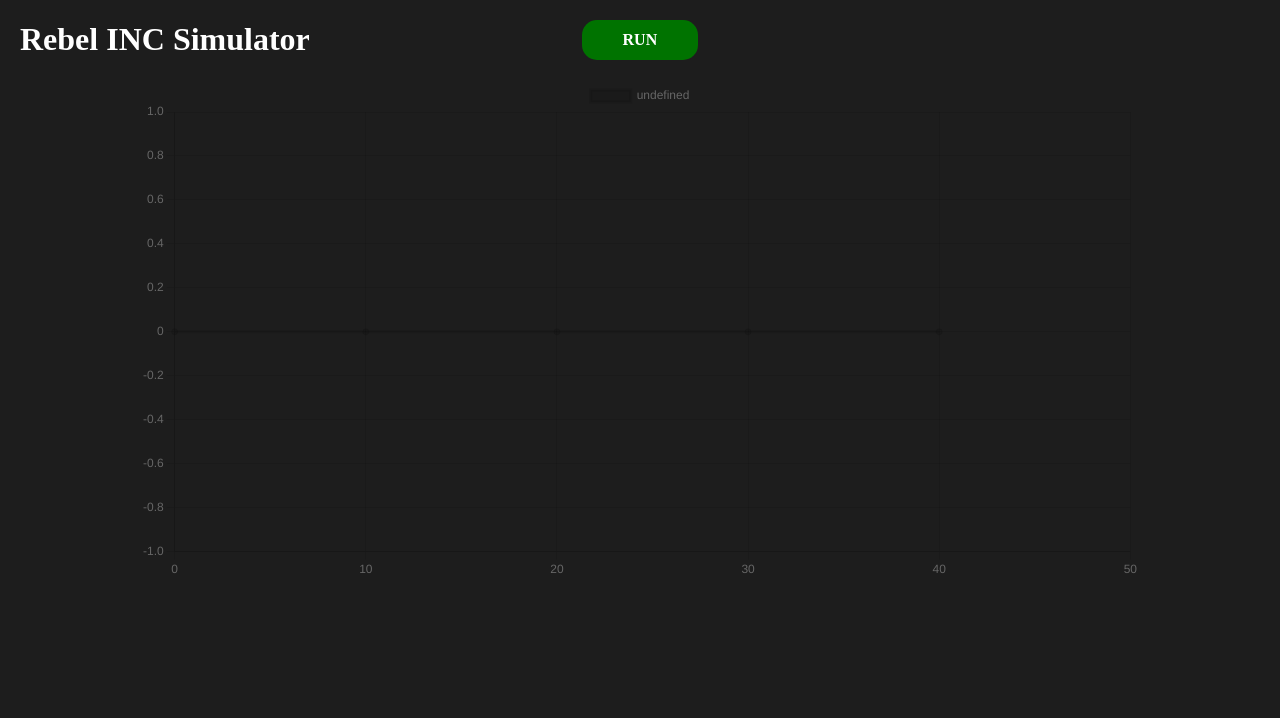
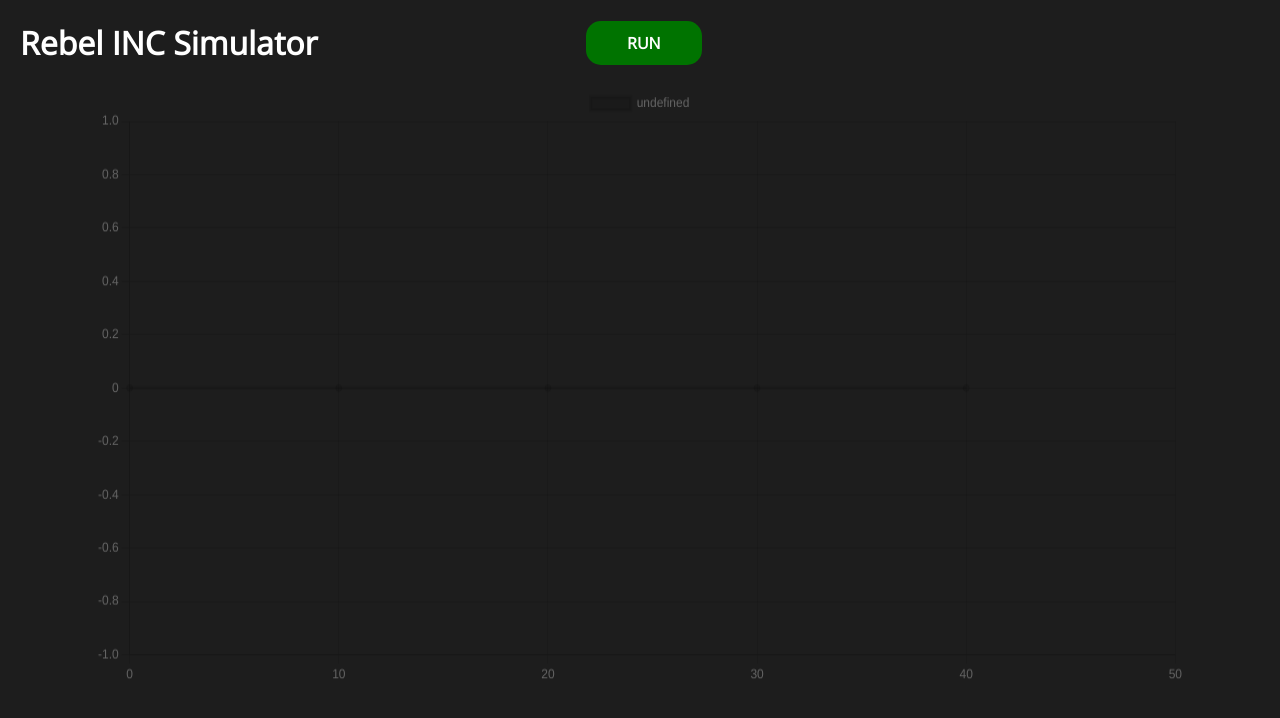
Before and after one commit to jesusaugusto0x2/rebel-simulator, a website: page index.html in a window 1280 px wide. Drawn offline with nearby package versions, Linux system fonts and the light colour scheme.

Commit message:
fix: changing google font

```diff
--- a/index.html
+++ b/index.html
@@ -5,26 +5,34 @@
     <meta http-equiv="X-UA-Compatible" content="IE=edge" />
     <meta name="viewport" content="width=device-width, initial-scale=1.0" />
     <title>Simulation</title>
-    <style>
-      body{
+
+    <style type="text/css">
+      @import url("https://fonts.googleapis.com/css2?family=Open+Sans:wght@300&display=swap");
+
+      body {
         background-color: #1d1d1d;
         padding: 0 20px;
         margin: 0;
+        font-family: "Open Sans", sans-serif;
       }
+
       .canva {
-        width: 1000px !important;
-        height: 500px !important;
+        width: 1090px !important;
+        height: 600px !important;
         margin: 0 auto;
       }
+
       .row {
         display: flex;
       }
-      .header{
+
+      .header {
         width: 100%;
         justify-content: space-between;
         color: white;
       }
-      .button{
+
+      .button {
         all: unset;
         border: 1px solid transparent;
         padding: 10px 40px;
@@ -38,6 +46,7 @@
         text-transform: uppercase;
         transition: 0.4s;
       }
+
       .button:hover {
         background-color: #08c308;
         transition: 0.4s;
@@ -48,11 +57,10 @@
     <div class="row header">
       <h1>Rebel INC Simulator</h1>
       <button class="button" id="sim-btn">RUN</button>
-      <div style = "width: 290px"></div>
+      <div style="width: 290px"></div>
     </div>
 
     <canvas id="line-charting" class="canva"></canvas>
-
 
     <script
       src="https://cdnjs.cloudflare.com/ajax/libs/Chart.js/3.5.0/chart.min.js"
@@ -62,53 +70,36 @@
     ></script>
 
     <script type="text/javascript">
-      const simBtn = document.getElementById("sim-btn");
-
-
       let line = new Chart("line-charting", {
         type: "line",
         data: {
-            labels: [0,10,20,30,40,50],
+          labels: [0, 10, 20, 30, 40, 50],
           datasets: [
             {
-                    data: [0, 0, 0, 0, 0]
-                }
-            ]
+              data: [0, 0, 0, 0, 0],
+            },
+          ],
         },
         options: {
           legend: { display: false },
         },
       });
 
+      const simBtn = document.getElementById("sim-btn");
+
       simBtn.onclick = async () => {
-        console.log("Clicked!");
-
         const response = await fetch("http://localhost:8088/simulation");
 
         const jsonResp = await response.json();
 
-        console.log("Given response", jsonResp);
-
         const { scheduler, historic } = jsonResp;
-
-        console.log("historic", historic);
 
         const xValues = [...Array(scheduler.currentTime).keys()];
 
-        console.log("xValues", xValues);
-
-        // const stabilityValues = historic.stability.map(stab => {
-        //   return stab.value;
-        // });
-
         const inflationValues = extractValues(historic, "inflation");
-
         const insurgencyValues = extractValues(historic, "insurgency");
-
         const reputationValues = extractValues(historic, "reputation");
-
         const stabilityValues = extractValues(historic, "stability");
-
         const corruptionValues = extractValues(historic, "corruption");
 
         console.log("corruptionValues", corruptionValues);
```
Lines whose indentation alone changed are shown as unchanged.
